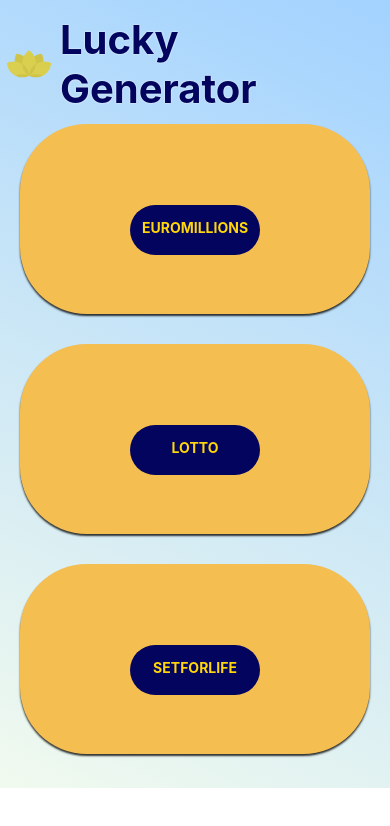
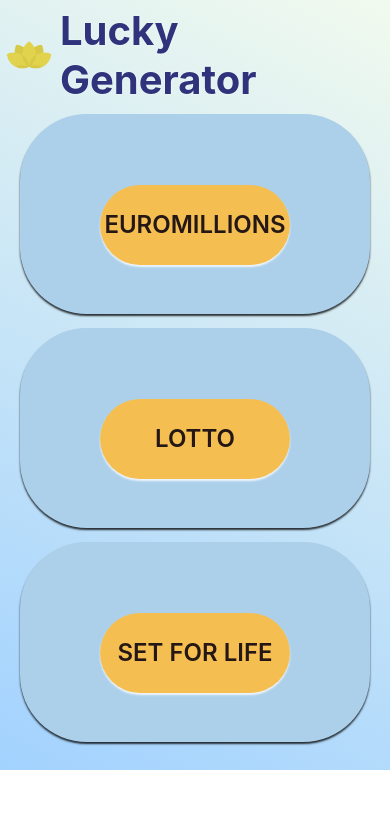
Before and after one commit to Magdyz/LuckyLottery, a React Native app: screen / in a window 390 px wide. Shown: the top 826 px of the page. Built offline with nearby package versions, Linux system fonts and the light colour scheme.

Commit message:
Redesigned buttons and boxes

```diff
--- a/App.js
+++ b/App.js
@@ -1,5 +1,5 @@
 import React from 'react';
-import { View, ScrollView } from 'react-native';
+import { View, ScrollView, SafeAreaView, StyleSheet } from 'react-native';
 import { LinearGradient } from 'expo-linear-gradient';
 import TitleBox from './src/TitleBox';
 import ButtonFunction from './src/ButtonFunction';
@@ -9,9 +9,9 @@
 
 
   return (
-    <View style={styles.container} >
+    <View >
       <LinearGradient
-        colors={['#a2d2ff', '#f1faee']}
+        colors={['#f1faee', '#a2d2ff']}
         start={{
           x: 1,
           y: 0
@@ -23,11 +23,11 @@
         style={styles.box} >
 
         <TitleBox title='Lucky Generator' ></TitleBox>
-        <ScrollView >
+        <SafeAreaView >
           <ButtonFunction buttonTitle='EUROMILLIONS' firstNumberOfTimes='5' firstNumbers='50' secondNumberOfTimes='2' secondNumber='12' />
           <ButtonFunction buttonTitle='LOTTO' firstNumberOfTimes='6' firstNumbers='59' secondNumberOfTimes='0' secondNumber='0' />
-          <ButtonFunction buttonTitle='SETFORLIFE' firstNumberOfTimes='5' firstNumbers='47' secondNumberOfTimes='1' secondNumber='10' />
-        </ScrollView>
+          <ButtonFunction buttonTitle='SET FOR LIFE' firstNumberOfTimes='5' firstNumbers='47' secondNumberOfTimes='1' secondNumber='10' />
+        </SafeAreaView>
 
 
 
@@ -36,15 +36,16 @@
   );
 };
 
-const styles = {
+const styles = StyleSheet.create({
 
   box: {
     width: '100%',
     height: '100%',
     alignItems: 'center',
-    justifyContent: 'center',
+    // justifyContent: 'center',
 
   }
-};
+
+});
 
 export default App;
--- a/app.json
+++ b/app.json
@@ -1,8 +1,8 @@
 {
   "expo": {
-    "name": "LuckyLottery",
+    "name": "Lucky Lottery",
     "slug": "LuckyLottery",
-    "version": "1.0.0",
+    "version": "1.0.6",
     "orientation": "portrait",
     "icon": "./assets/icon.png",
     "userInterfaceStyle": "light",
--- a/src/ButtonFunction.js
+++ b/src/ButtonFunction.js
@@ -102,19 +102,19 @@
     numberText: {
         color: '#DD403A',
         fontWeight: 'bold',
-        fontSize: 20,
+        fontSize: 22,
 
     },
 
     backgroundBox: {
 
-        margin: 15,
-        backgroundColor: '#F5BE51',
+        margin: 7,
+        backgroundColor: '#ADD0EA',
         display: 'flex',
         flexDirection: 'column',
         alignItems: 'center',
         justifyContent: 'center',
-        height: 190,
+        height: 200,
         width: 350,
         borderRadius: 67,
         shadowColor: 'black',
@@ -126,21 +126,26 @@
     },
 
     button: {
-        paddingTop: 14,
-        backgroundColor: '#03045e',
-        height: 50,
-        width: 130,
+        paddingTop: 25,
+        backgroundColor: '#F5BE51',
+        height: 80,
+        width: 190,
         textAlign: 'center',
         borderRadius: 67,
-        fontSize: 14,
-        color: '#ffd60a',
-        fontWeight: "bold",
+        fontSize: 24,
+        color: '#241715',
+        fontWeight: "600",
+        shadowColor: 'white',
+        shadowOffset: { width: 0, height: 2 },
+        shadowOpacity: 0.8,
+        shadowRadius: 2,
+        elevation: 3
     },
 
     luckyNumberText: {
         color: '#ffd60a',
         fontWeight: 'bold',
-        fontSize: 20,
+        fontSize: 22,
     },
 
     luckyNumberCircle: {
--- a/src/TitleBox.js
+++ b/src/TitleBox.js
@@ -23,8 +23,9 @@
         fontSize: 40,
         fontWeight: "bold",
         color: '#03045e',
+        opacity: 0.8,
         textShadowColor: 'white',
-        textShadowOffset: { width: 0, height: 0.1 },
+        textShadowOffset: { width: 0.1, height: 0.1 },
         textShadowRadius: 2,
 
 
@@ -32,7 +33,7 @@
 
     backgroundBox: {
 
-        top: 10,
+        top: 1,
         margin: 15,
         marginLeft: 1,
         display: 'flex',
```
